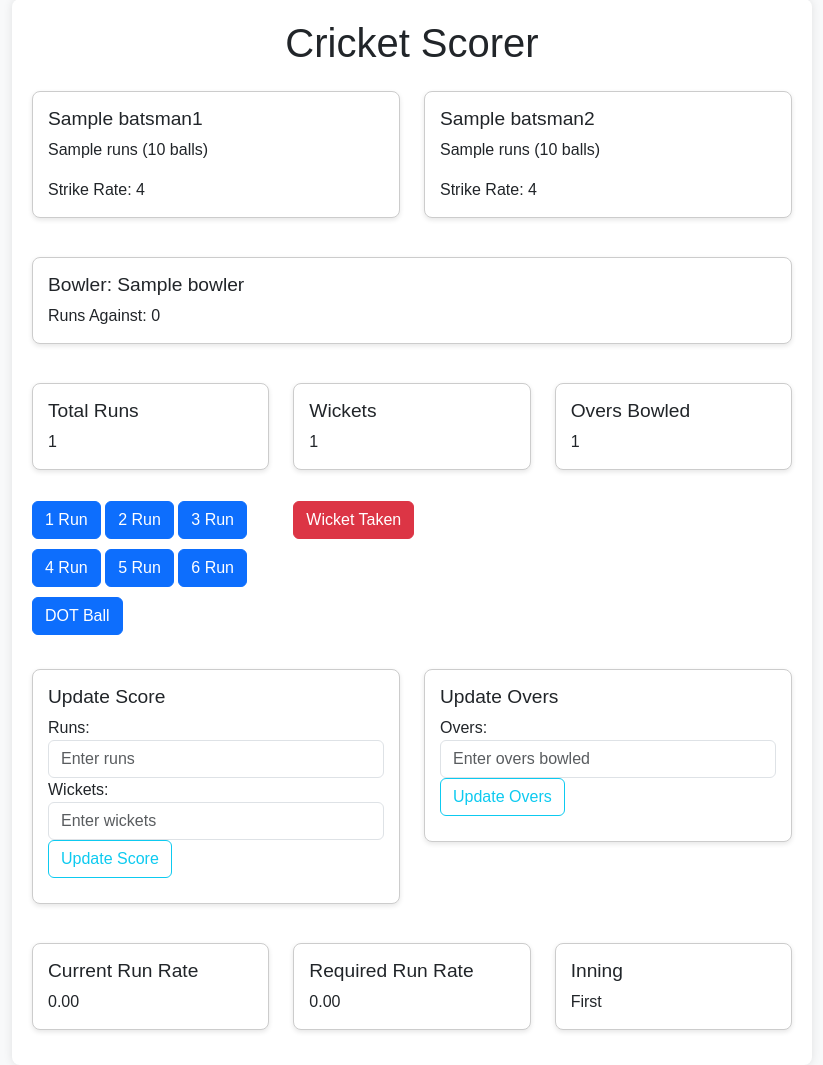
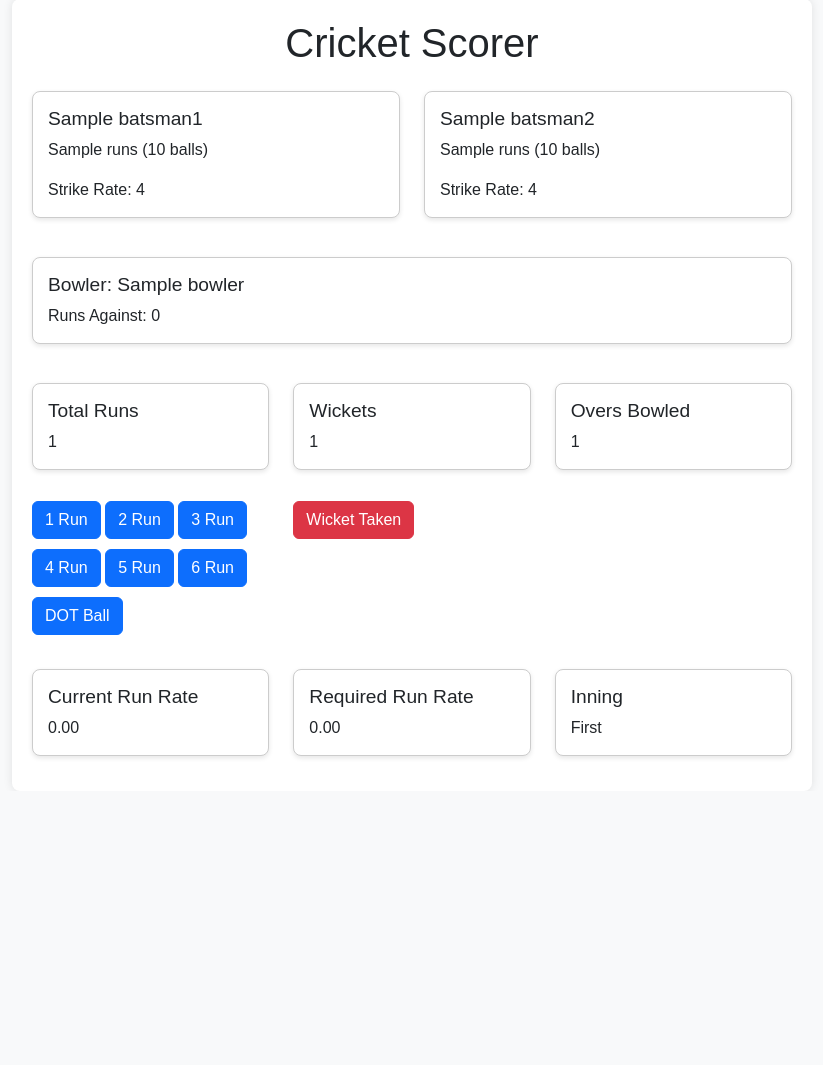
Before and after one commit to RuAstro/Restart_cricket, a Flask app: template templates/scorer_page.html in a window 1280 px wide. Shown: the part 25-1090 px from the top of the page, without its empty margins (228-1051 px from the left). After the commit the page ends 782 px from the top, so only its background shows below. Run offline with Flask 3, Linux system fonts and the light colour scheme; the template is opened without the code that fills it: most values are stand-ins (such as "Sample title", 1, 10 or a date in 2020); some libraries are stand-ins or nearby versions.

Commit message:
toked out the input fields and wickets

```diff
--- a/templates/scorer_page.html
+++ b/templates/scorer_page.html
@@ -120,38 +120,6 @@
         </div>
     </div>
 
-    <!-- Input Fields for Runs and Wickets -->
-    <div class="row mt-4">
-        <div class="col-md-6">
-            <div class="card">
-                <div class="card-body">
-                    <h5 class="card-title">Update Score</h5>
-                    <div class="form-group">
-                        <label for="runsInput">Runs:</label>
-                        <input type="number" class="form-control" id="runsInput" placeholder="Enter runs">
-                    </div>
-                    <div class="form-group">
-                        <label for="wicketsInput">Wickets:</label>
-                        <input type="number" class="form-control" id="wicketsInput" placeholder="Enter wickets">
-                    </div>
-                    <button class="btn btn-outline-info btn-block">Update Score</button>
-                </div>
-            </div>
-        </div>
-
-        <div class="col-md-6">
-            <div class="card">
-                <div class="card-body">
-                    <h5 class="card-title">Update Overs</h5>
-                    <div class="form-group">
-                        <label for="oversInput">Overs:</label>
-                        <input type="number" class="form-control" id="oversInput" placeholder="Enter overs bowled">
-                    </div>
-                    <button class="btn btn-outline-info btn-block">Update Overs</button>
-                </div>
-            </div>
-        </div>
-    </div>
 
     <!-- Additional Stats Section -->
     <div class="row mt-4">
```
